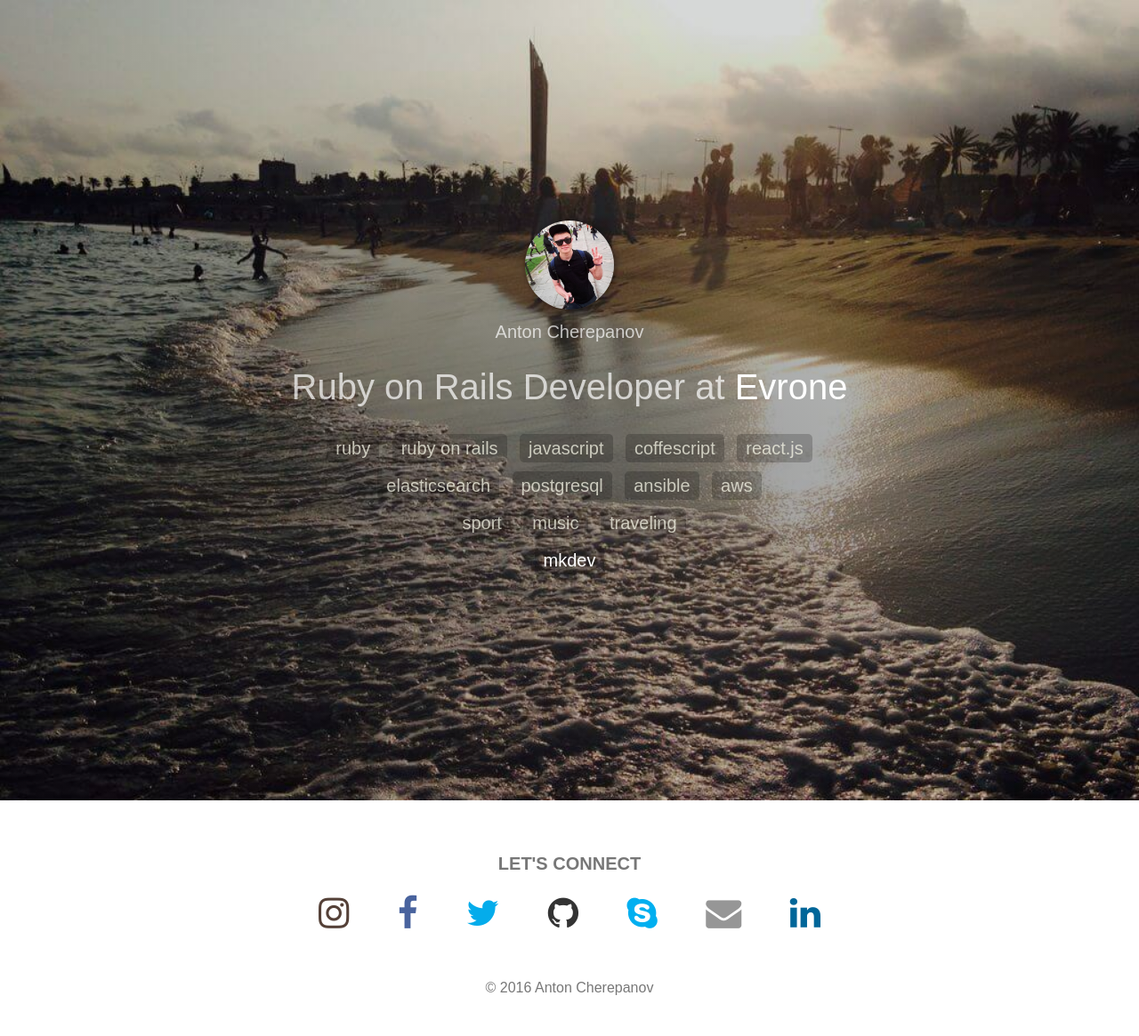
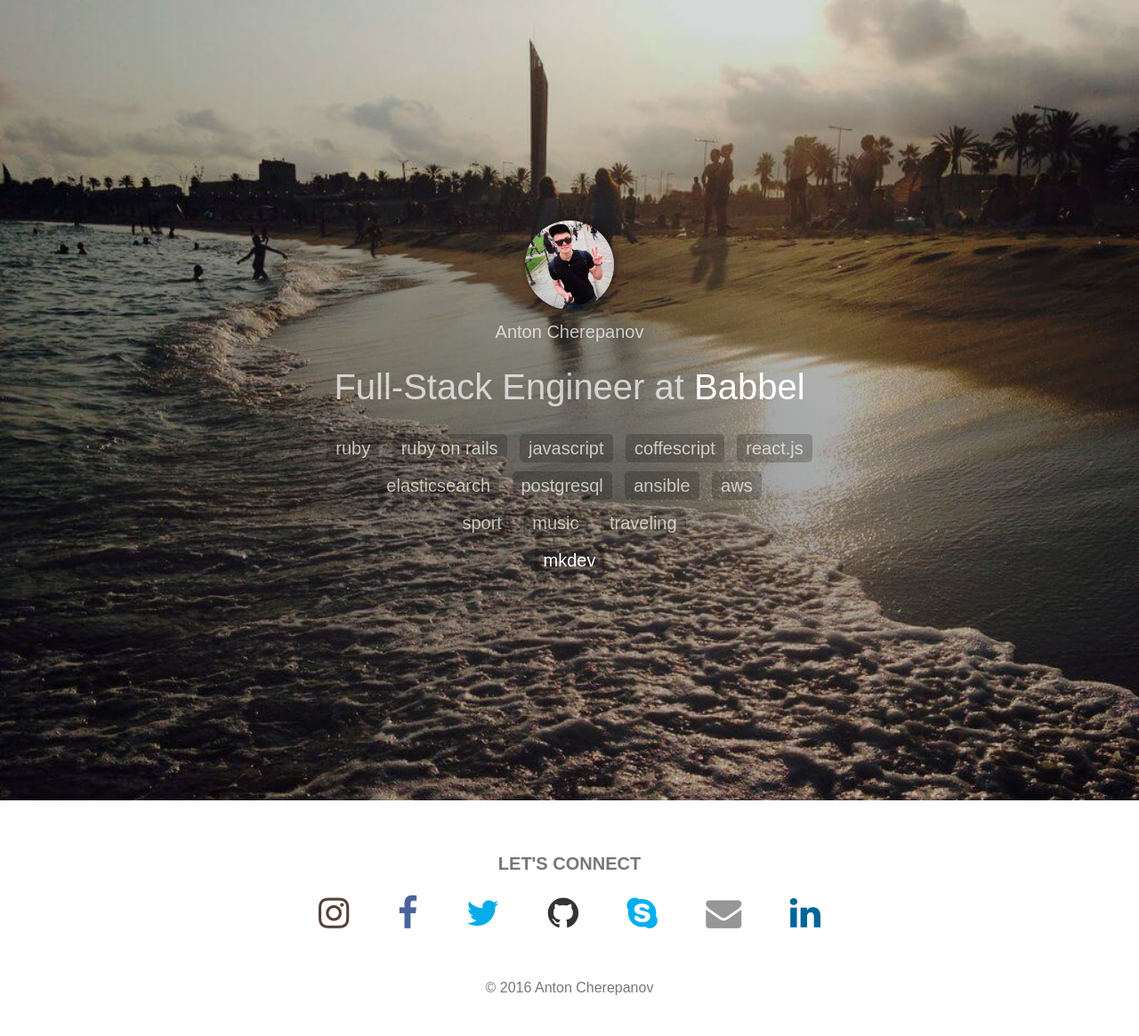
Before and after one commit to davetoxa/davetoxa.github.com, a Jekyll site: the page built from index.html, in a window 1280 px wide. Shown: the whole page at 89% size. Built offline with Jekyll 4.4.1, drawn with Linux system fonts in a browser that asks for light colours; nearby versions of some CDN libraries; Markdown is read by kramdown in place of the engine named in the settings.

Commit message:
Update header.html

```diff
--- a/_includes/header.html
+++ b/_includes/header.html
@@ -5,7 +5,7 @@
 			<div class="intro-pitch-inner">
 				<img src="/images/avatar.jpg" alt="Anton Cherepanov" class="intro-avatar">
 				<p>Anton Cherepanov</p>
-				<h2>Ruby on Rails Developer at <a href="http://evrone.com" target="_blank">Evrone</a></h2>
+				<h2>Full-Stack Engineer at <a href="https://babbel.com" target="_blank">Babbel</a></h2>
 				<ul class="tags">
 					<li class="tag">ruby</li>
 					<li class="tag">ruby on rails</li>
@@ -22,7 +22,7 @@
 					<li class="tag">music</li>
 					<li class="tag">traveling</li>
 					<br>
-					<li class="tag"><a href="http://mkdev.me" target="_blank">mkdev</a></li>
+					<li class="tag"><a href="https://mkdev.me" target="_blank">mkdev</a></li>
 				</ul>
 				</div>
 		</div>
```
